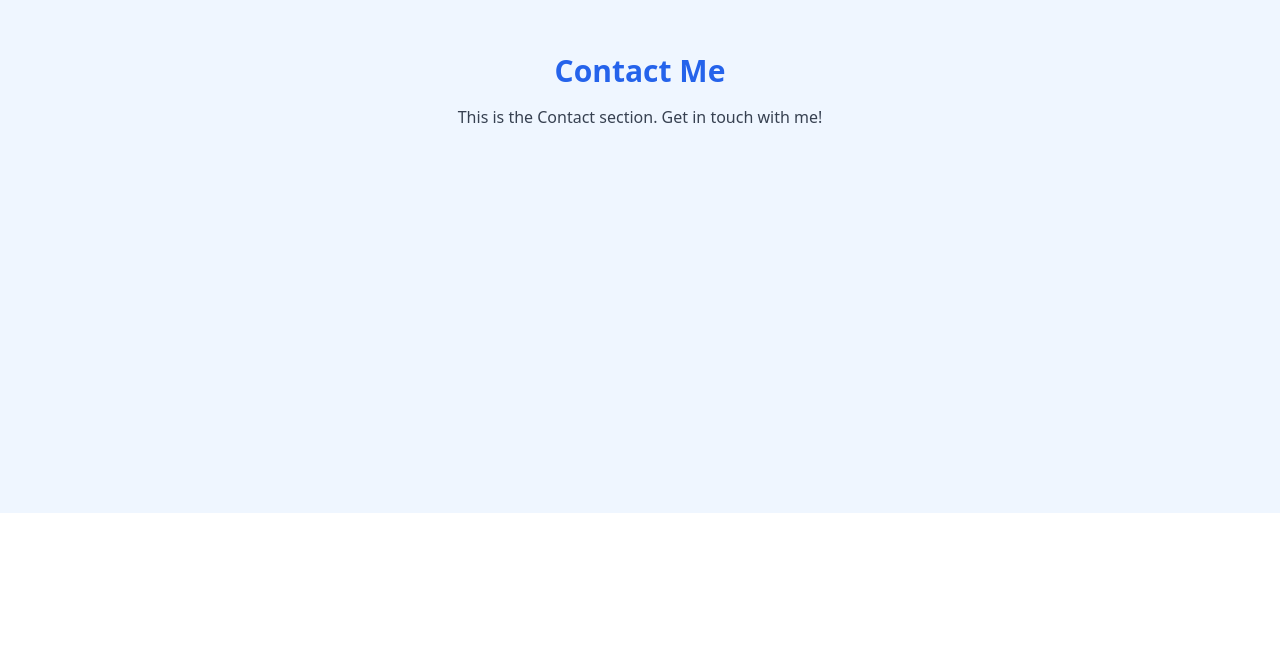
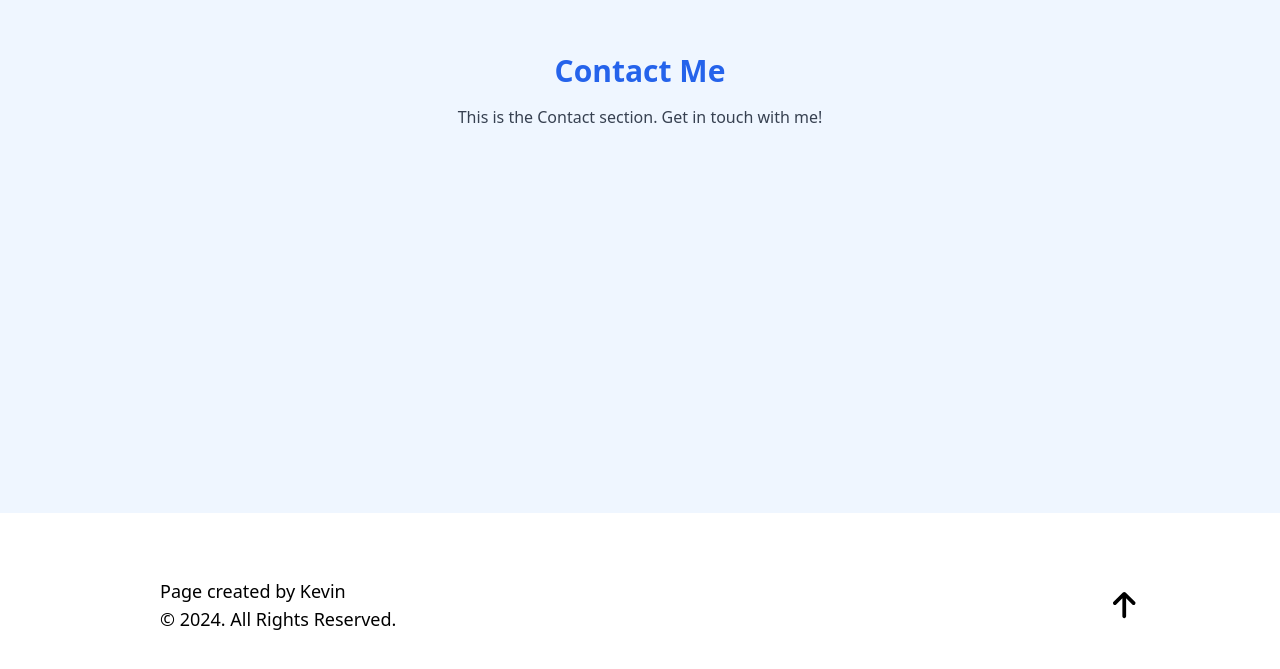
Before and after one commit to kevinmsavsani/portfolio, a React (Create React App) app: page / in a window 1280 px wide. Shown: the part 3775-4444 px from the top of the page. Before the commit the page ends 4319 px from the top, so only its background shows below. Built offline with nearby package versions, Linux system fonts and the light colour scheme.

Commit message:
added footer

```diff
--- a/package.json
+++ b/package.json
@@ -4,6 +4,11 @@
   "private": true,
   "homepage": "https://kevinmsavsani.github.io/portfolio",
   "dependencies": {
+    "@fortawesome/fontawesome-free": "^6.6.0",
+    "@fortawesome/fontawesome-svg-core": "^6.6.0",
+    "@fortawesome/free-brands-svg-icons": "^6.6.0",
+    "@fortawesome/free-solid-svg-icons": "^6.6.0",
+    "@fortawesome/react-fontawesome": "^0.2.2",
     "@headlessui/react": "^2.1.2",
     "@heroicons/react": "^2.1.5",
     "@react-spring/web": "^9.7.4",
--- a/src/App.tsx
+++ b/src/App.tsx
@@ -8,6 +8,7 @@ import AboutSection from './components/AboutSection';
 import ServicesSection from './components/ServicesSection';
 import ProjectsSection from './components/ProjectsSection';
 import ContactSection from './components/ContactSection';
+import Footer from './components/Footer';
 
 const App: React.FC = () => {
   useEffect(() => {
@@ -28,6 +29,7 @@ const App: React.FC = () => {
         <ProjectsSection />
         <ContactSection />
       </main>
+      <Footer />
     </div>
   );
 };
--- /dev/null
+++ b/src/components/Footer.tsx
@@ -0,0 +1,61 @@
+import React from "react";
+import { FontAwesomeIcon } from "@fortawesome/react-fontawesome";
+import {
+  faLinkedin,
+  faGithub,
+  faWhatsapp,
+} from "@fortawesome/free-brands-svg-icons";
+import { faArrowUp as faArrowUpSolid } from '@fortawesome/free-solid-svg-icons'; // Solid arrow up icon
+
+// Define the Footer component
+const Footer: React.FC = () => {
+  // Get the current year
+  const year = new Date().getFullYear();
+
+  return (
+    <footer className="bg-white dark:bg-black dark:text-white border-t-3 border-gray-200 shadow-md py-8 px-32 opacity-[90]">
+      <div className="flex justify-between items-center">
+        <div className="text-lg py-8 px-8">
+          <p>
+            <footer>Page created by Kevin</footer>
+          </p>
+          <p>&copy; {year}. All Rights Reserved.</p>
+        </div>
+        <div className="flex py-8 gap-8 px-16">
+          <a
+            href="https://www.linkedin.com/in/kevin1998/"
+            target="_blank"
+            rel="noopener noreferrer"
+            className="text-3xl px-4 text-white"
+          >
+            <FontAwesomeIcon icon={faLinkedin} />
+          </a>
+          <a
+            href="https://github.com/kevinmsavsani/"
+            target="_blank"
+            rel="noopener noreferrer"
+            className="text-3xl px-4 text-white"
+          >
+            <FontAwesomeIcon icon={faGithub} />
+          </a>
+          <a
+            href="https://api.whatsapp.com/send?phone=9537960559"
+            target="_blank"
+            rel="noopener noreferrer"
+            className="text-3xl px-4 text-white"
+          >
+            <FontAwesomeIcon icon={faWhatsapp} />
+          </a>
+        </div>
+        <a
+          href="#home" // Replace with the actual home URL or route if necessary
+          className="flex text-3xl text-black rounded-full bg-white h-14 w-14 items-center justify-center"
+        >
+          <FontAwesomeIcon icon={faArrowUpSolid} />
+        </a>
+      </div>
+    </footer>
+  );
+};
+
+export default Footer;
--- a/src/components/Header.tsx
+++ b/src/components/Header.tsx
@@ -44,7 +44,7 @@ const Header: React.FC = () => {
   }, []);
 
   return (
-    <Disclosure as="nav" className="fixed top-0 left-0 right-0 z-[1000] text-xl bg-white text-gray-950 flex items-center justify-between px-[8%] py-2 dark:bg-gray-950 dark:text-white font-bold shadow-lg">
+    <Disclosure as="nav" className="fixed top-0 left-0 right-0 z-[1000] text-xl bg-white text-gray-950 flex items-center justify-between px-[8%] py-2 dark:bg-black dark:text-white font-bold shadow-lg">
       {({ open }) => (
         <>
           <div className="w-full px-2 sm:px-6 lg:px-8">
```
Also changed, not shown: 1 other file (tests, documents, lock files or other folders).
